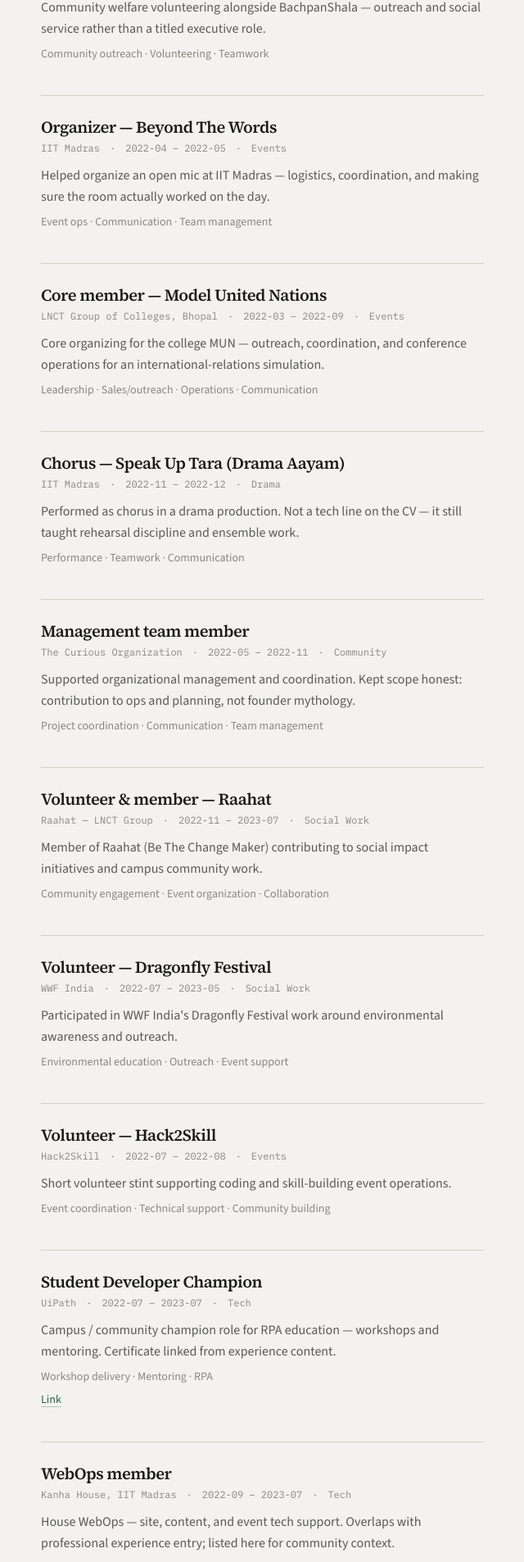
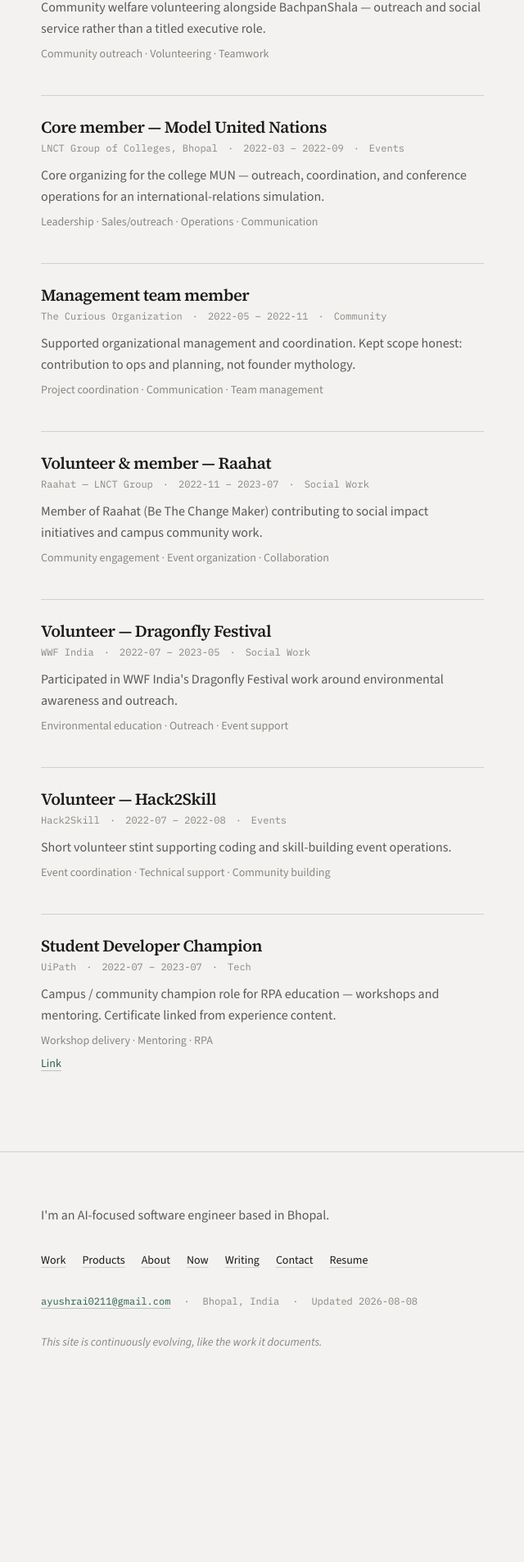
Before and after one commit to ayushrai-hub/ayush-work, a React (Vite) app: page /leadership in a window 1280 px wide. Shown: the part 698-2604 px from the top of the page at 82% size, without its empty margins (70-710 px from the left). After the commit the page ends 2410 px from the top, so only its background shows below. Built offline with nearby package versions, Linux system fonts and the light colour scheme; no server answers.

Commit message:
Prepare site truth fix: leadership.ts

```diff
--- a/src/content/leadership.ts
+++ b/src/content/leadership.ts
@@ -26,16 +26,6 @@
     skills: ["Community outreach", "Volunteering", "Teamwork"],
   },
   {
-    slug: "beyond-the-words",
-    title: "Organizer — Beyond The Words",
-    organization: "IIT Madras",
-    period: "2022-04 – 2022-05",
-    category: "events",
-    narrative:
-      "Helped organize an open mic at IIT Madras — logistics, coordination, and making sure the room actually worked on the day.",
-    skills: ["Event ops", "Communication", "Team management"],
-  },
-  {
     slug: "mun-lnct",
     title: "Core member — Model United Nations",
     organization: "LNCT Group of Colleges, Bhopal",
@@ -44,16 +34,6 @@
     narrative:
       "Core organizing for the college MUN — outreach, coordination, and conference operations for an international-relations simulation.",
     skills: ["Leadership", "Sales/outreach", "Operations", "Communication"],
-  },
-  {
-    slug: "speak-up-tara",
-    title: "Chorus — Speak Up Tara (Drama Aayam)",
-    organization: "IIT Madras",
-    period: "2022-11 – 2022-12",
-    category: "drama",
-    narrative:
-      "Performed as chorus in a drama production. Not a tech line on the CV — it still taught rehearsal discipline and ensemble work.",
-    skills: ["Performance", "Teamwork", "Communication"],
   },
   {
     slug: "curious-org",
@@ -106,17 +86,6 @@
     skills: ["Workshop delivery", "Mentoring", "RPA"],
     link: "https://drive.google.com/file/d/1Nx4TJZIvOUrA12zj0JuXeZGHhDgBDCPp/view?usp=sharing",
   },
-  {
-    slug: "kanha-webops-leadership",
-    title: "WebOps member",
-    organization: "Kanha House, IIT Madras",
-    period: "2022-09 – 2023-07",
-    category: "tech",
-    narrative:
-      "House WebOps — site, content, and event tech support. Overlaps with professional experience entry; listed here for community context.",
-    skills: ["Web ops", "Content", "Event tech"],
-    link: "https://drive.google.com/file/d/1Q5uEpe9Q3XrGR_FBpy3pbxzZZRYUk2VG/view?usp=sharing",
-  },
 ];
 
 /**
@@ -126,7 +95,6 @@
 export const leadershipNeedsConfirmation: string[] = [
   "Google Developer Student Club Lead — '200+ developers', '50+ workshops', '95% satisfaction', '1000+ students'",
   "Microsoft Learn Student Ambassador — '50K+ students reached', Azure hackathons as regional ambassador",
-  "Tech Innovation Hub Coordinator — '$30K+ funding', '100+ mentees', generic university center",
   "Digital Skills Training Coordinator — '200+ trainees', '15+ partner orgs'",
   "Open Source Workshop Series — '25+ workshops', '500+ contributors'",
   "Community Tech Outreach with local government — program ownership claims",
```
